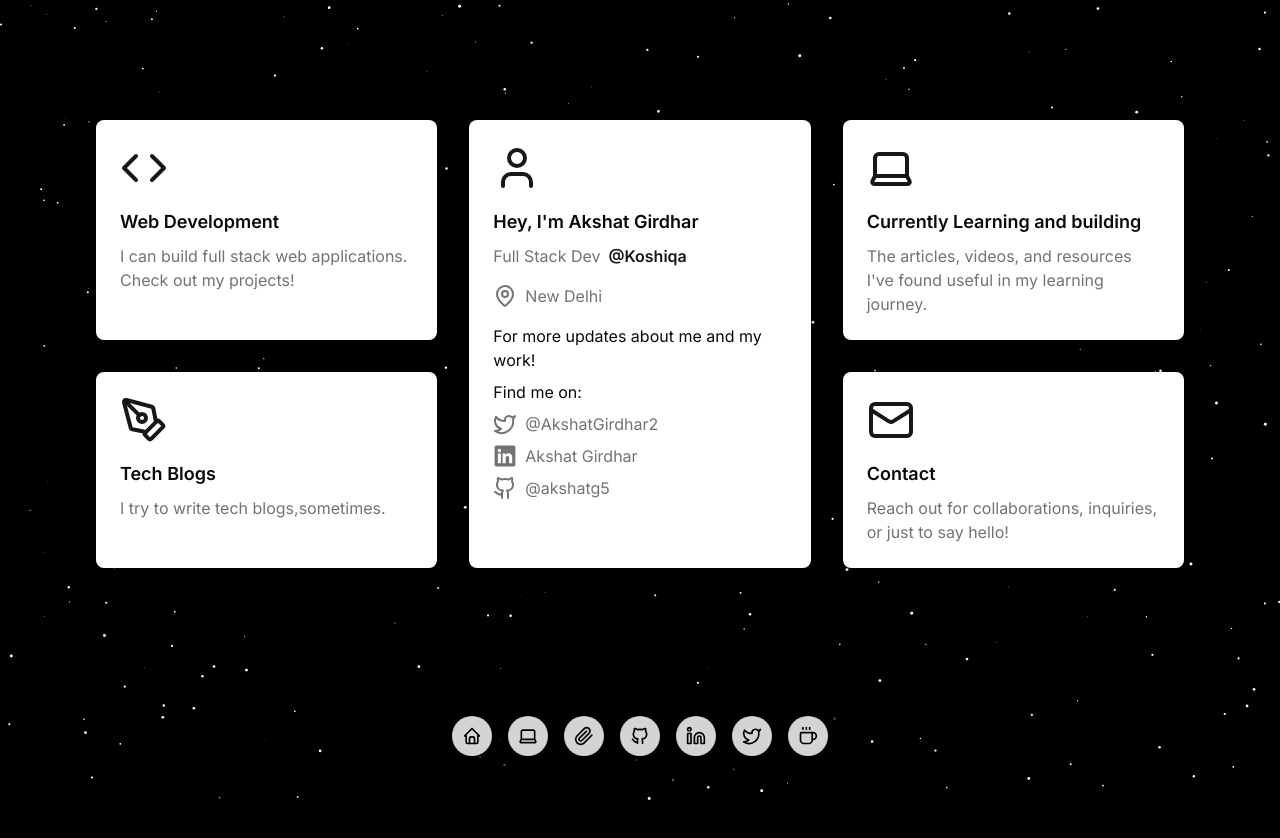
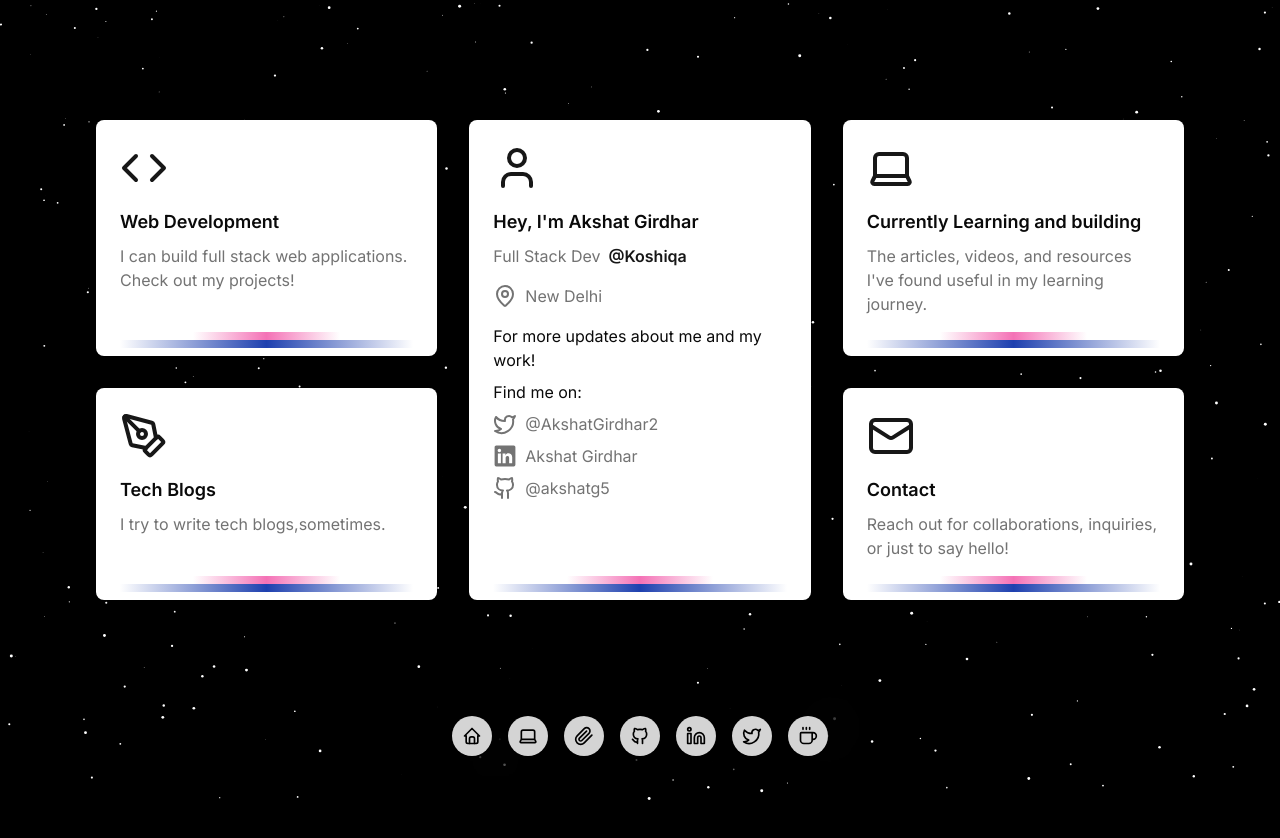
Before and after one commit to akshatg5/AkshatGirdhar-portfolio, a Next.js app: page / in a window 1280 px wide. Shown: the top 838 px of the page. Built offline with nearby package versions, Linux system fonts and the light colour scheme.

Commit message:
feat : gradient

```diff
--- a/app/components/HeroSection.tsx
+++ b/app/components/HeroSection.tsx
@@ -1,19 +1,29 @@
-'use client'
+"use client";
 
-import React from 'react'
-import { motion } from 'framer-motion'
-import { Code, Palette, PenTool, User, Mail, MapPin, Laptop, Twitter, Github } from 'lucide-react'
-import Link from 'next/link'
-import { LinkedInLogoIcon } from '@radix-ui/react-icons'
-import MobileHeroSection from './MobileHeroSection'
+import React from "react";
+import { motion } from "framer-motion";
+import {
+  Code,
+  Palette,
+  PenTool,
+  User,
+  Mail,
+  MapPin,
+  Laptop,
+  Twitter,
+  Github,
+} from "lucide-react";
+import Link from "next/link";
+import { LinkedInLogoIcon } from "@radix-ui/react-icons";
+import MobileHeroSection from "./MobileHeroSection";
 
 interface PortfolioCardProps {
-  icon: React.ElementType
-  title: string
-  description: string
-  link: string
-  className?: string
-  children?: React.ReactNode
+  icon: React.ElementType;
+  title: string;
+  description: string;
+  link: string;
+  className?: string;
+  children?: React.ReactNode;
 }
 
 export const PortfolioCard: React.FC<PortfolioCardProps> = ({
@@ -30,7 +40,7 @@ export const PortfolioCard: React.FC<PortfolioCardProps> = ({
     whileHover={{ scale: 1.05 }}
     className={`bg-card text-card-foreground rounded-lg shadow-lg p-6 cursor-pointer ${className}`}
   >
-    <Link href={link} target='_blank' className="block h-full">
+    <Link href={link} target="_blank" className="block h-full">
       <motion.div
         initial={{ opacity: 0, y: 20 }}
         animate={{ opacity: 1, y: 0 }}
@@ -41,22 +51,26 @@ export const PortfolioCard: React.FC<PortfolioCardProps> = ({
         <h3 className="text-lg font-semibold mb-2">{title}</h3>
         <p className="text-muted-foreground">{description}</p>
         {children}
+        <div className="flex">
+
+        </div>
       </motion.div>
     </Link>
+        <div className="inset-x-0 w-1/2 z-50 mx-auto bottom-0 h-2 bg-gradient-to-r from-transparent via-pink-400 to-transparent"></div>
+        <div className="inset-x-0 w-full z-10 bottom-0 h-2 bg-gradient-to-r from-transparent via-blue-800 to-transparent"></div>
   </motion.div>
-)
+);
 
 export default function HeroSection() {
   return (
     <div className="min-h-screen to-muted text-foreground py-12 px-4 lg:px-8">
-      <div className="max-w-7xl mx-auto max-sm:hidden" >
+      <div className="max-w-7xl mx-auto max-sm:hidden">
         <motion.div
           initial={{ opacity: 0, y: -50 }}
           animate={{ opacity: 1, y: 0 }}
           transition={{ duration: 0.5 }}
           className="text-center mb-12"
-        >
-        </motion.div>
+        ></motion.div>
         <div className="grid grid-cols-1 md:grid-cols-3 gap-8">
           <PortfolioCard
             icon={Code}
@@ -112,7 +126,8 @@ export default function HeroSection() {
                     target="_blank"
                     rel="noopener noreferrer"
                   >
-                    <LinkedInLogoIcon width={24} height={24} className="mr-2" /> Akshat Girdhar
+                    <LinkedInLogoIcon width={24} height={24} className="mr-2" />{" "}
+                    Akshat Girdhar
                   </a>
                   <a
                     className="flex items-center text-muted-foreground hover:text-primary transition-colors"
@@ -142,9 +157,9 @@ export default function HeroSection() {
           />
         </div>
       </div>
-      <div className="max-w-7xl mx-auto max-sm:block lg:hidden" >
+      <div className="max-w-7xl mx-auto max-sm:block lg:hidden">
         <MobileHeroSection />
       </div>
     </div>
-  )
+  );
 }
```
